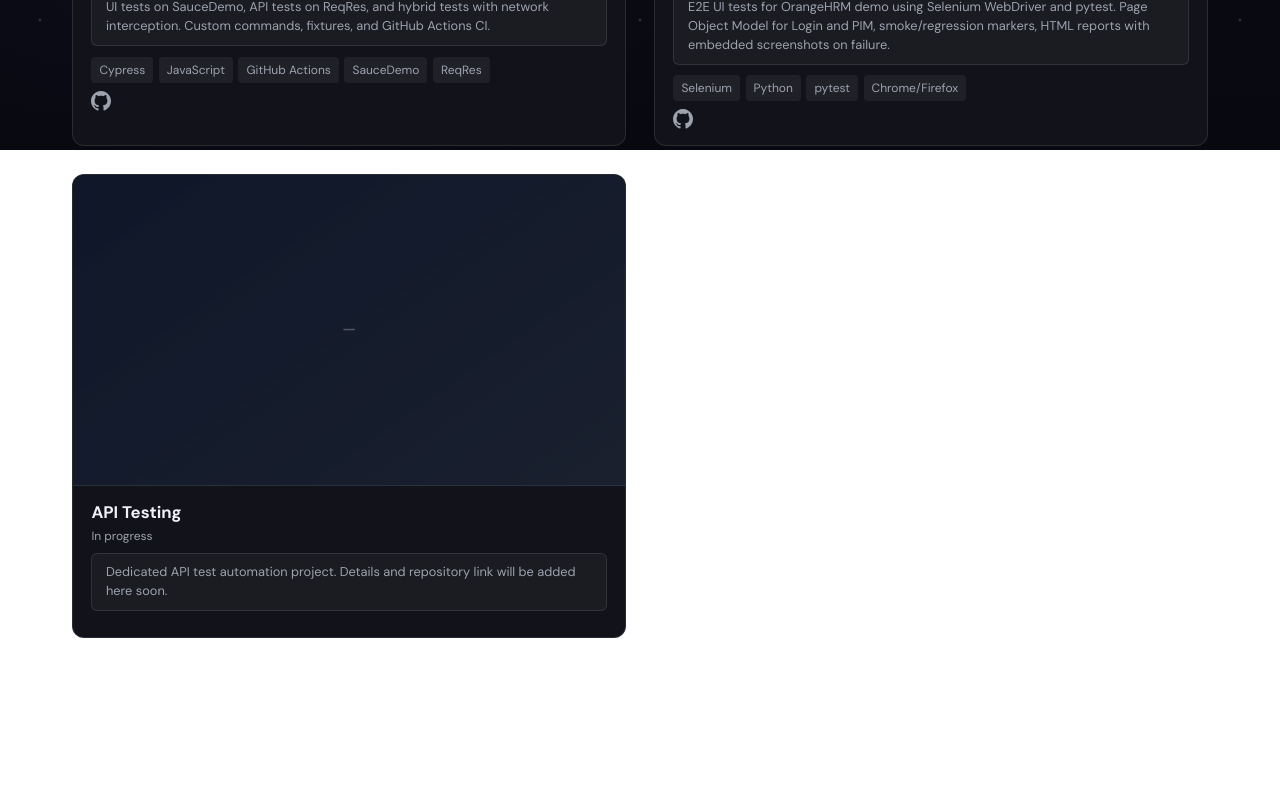
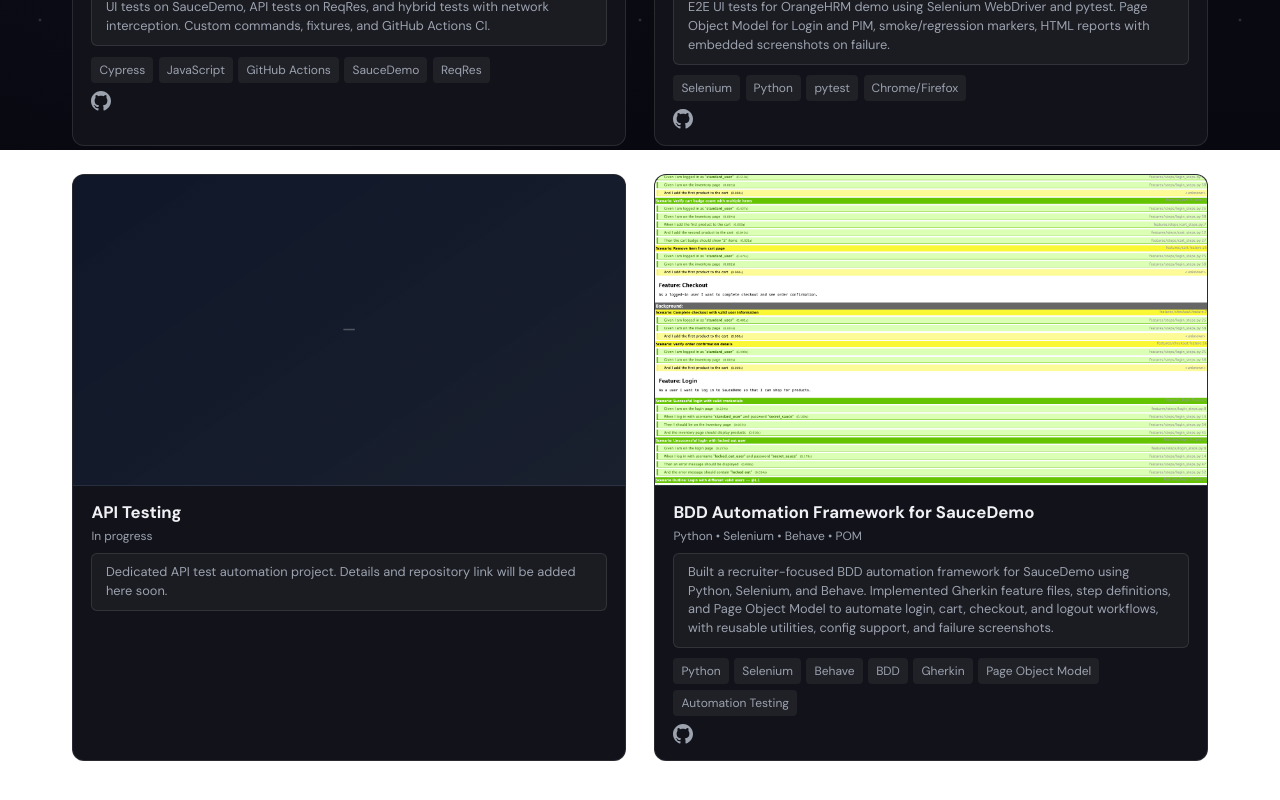
Before and after one commit to mojsun/QA-Portfolio-, a React (Vite) app: page /qa in a window 1280 px wide. Shown: the part 650-1450 px from the top of the page. Before the commit the page ends 1352 px from the top, so only its background shows below. Built offline with nearby package versions, Linux system fonts and the light colour scheme.

Commit message:
adding bdd automation framework project

```diff
--- a/src/data/qaProjects.js
+++ b/src/data/qaProjects.js
@@ -29,13 +29,22 @@
     github: null,
     external: null,
   },
-  // {
-  //   id: 'selenium2',
-  //   title: 'E2E tests with pytest-html reports',
-  //   tagline: 'In progress',
-  //   desc: 'Additional Selenium-based automation. Repository and description will be added when ready.',
-  //   techs: [],
-  //   github: null,
-  //   external: null,
-  // },
+  {
+    id: "bdd-saucedemo",
+    title: "BDD Automation Framework for SauceDemo",
+    tagline: "Python • Selenium • Behave • POM",
+    desc: "Built a recruiter-focused BDD automation framework for SauceDemo using Python, Selenium, and Behave. Implemented Gherkin feature files, step definitions, and Page Object Model to automate login, cart, checkout, and logout workflows, with reusable utilities, config support, and failure screenshots.",
+    techs: [
+      "Python",
+      "Selenium",
+      "Behave",
+      "BDD",
+      "Gherkin",
+      "Page Object Model",
+      "Automation Testing",
+    ],
+    github: "https://github.com/mojsun/saucedemo-bdd-automation-framework",
+    imageUrl: "/screencapture-framework-reports-behave-report-html.png",
+    external: null,
+  },
 ];
```
Also changed, not shown: public/screencapture-framework-reports-behave-report-html.png (added).
